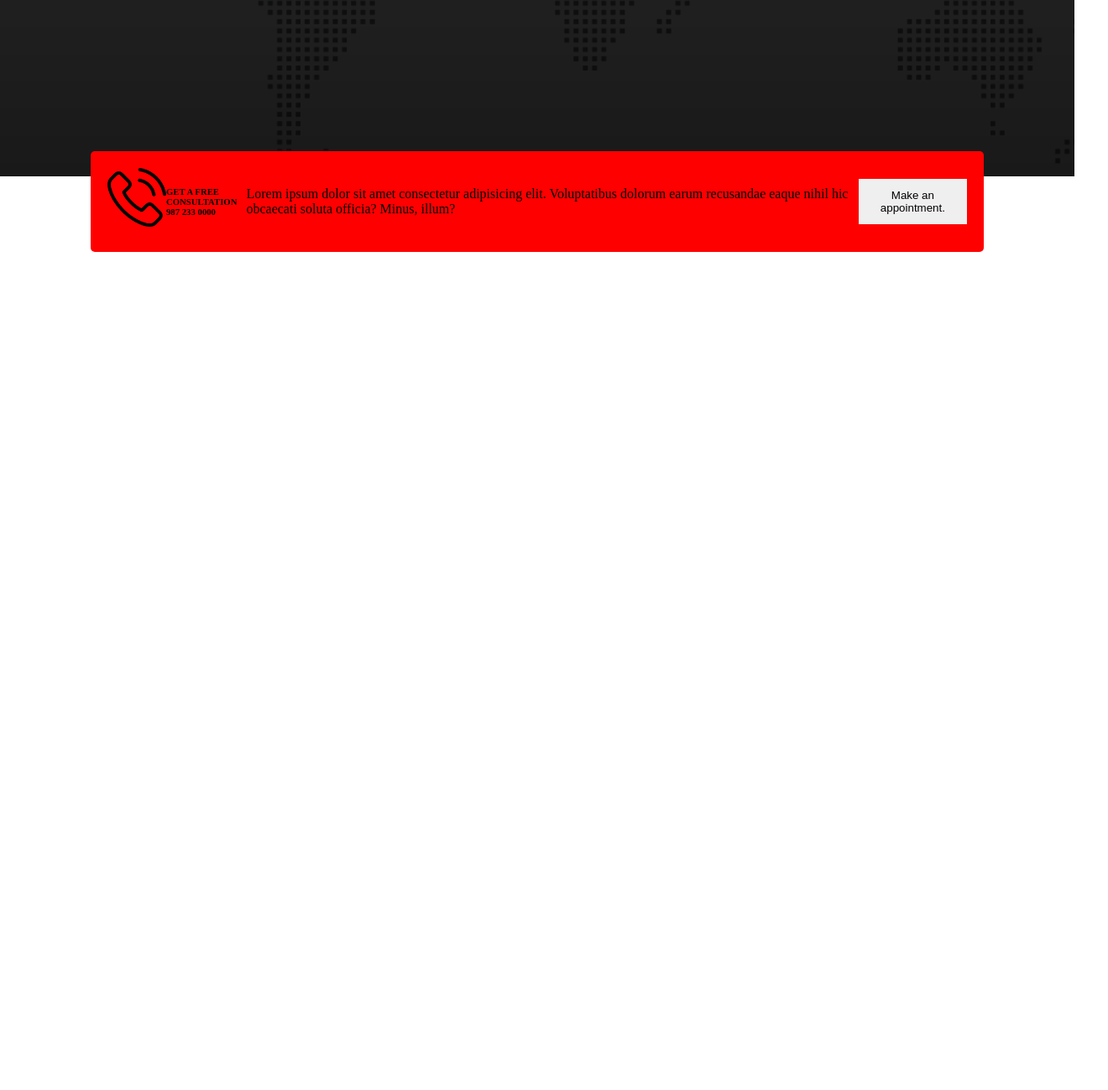
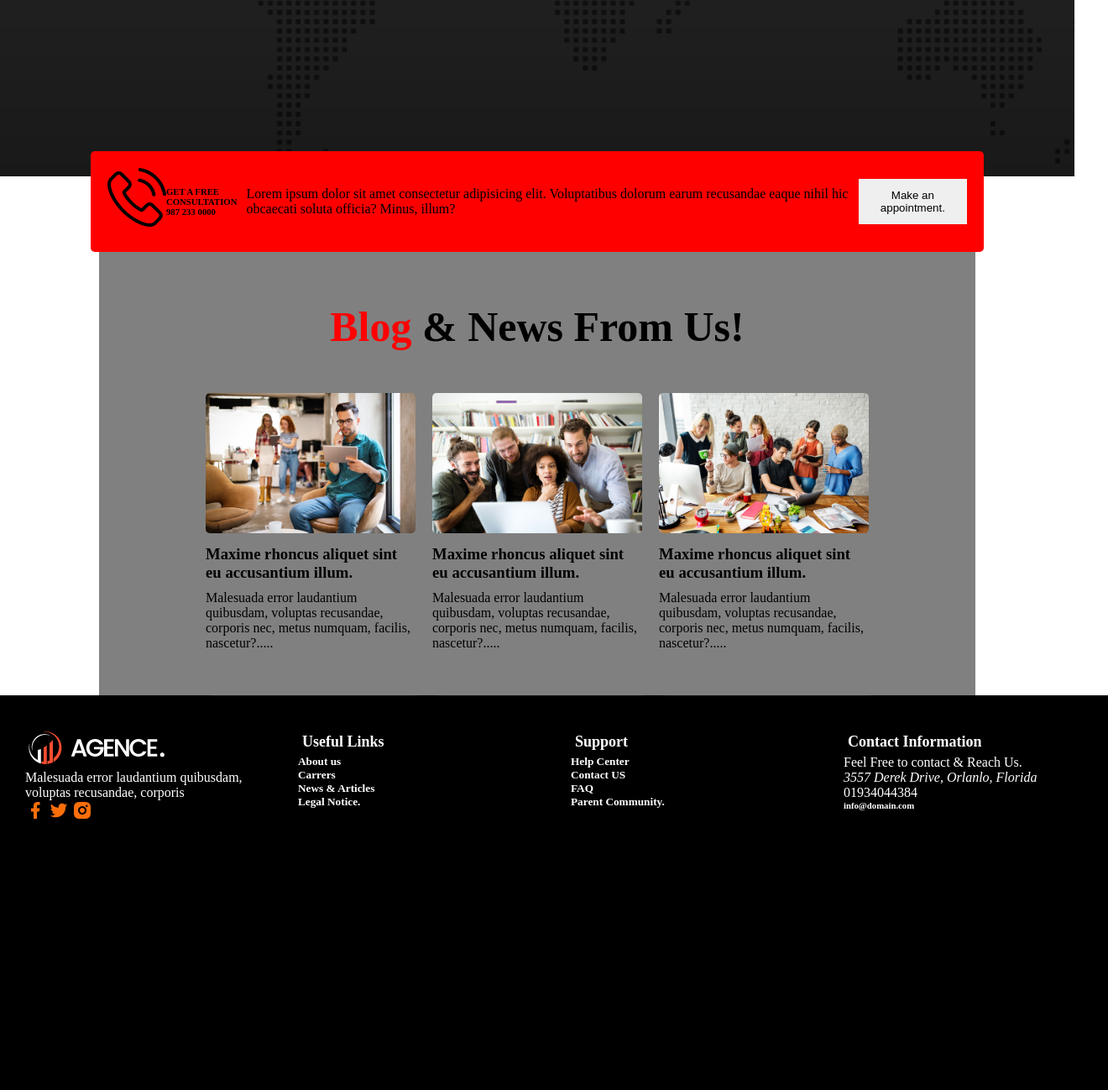
Before and after one commit to rahulroy15/My-digital-agency-website, a plain HTML site: page index.html in a window 1280 px wide. Shown: the part 1499-2797 px from the top of the page at 84% size, 1320 px wide, since content can reach past the window. Before the commit the page ends 1799 px from the top, so only its background shows below. Drawn offline with Linux system fonts and the light colour scheme.

Commit message:
added footer

```diff
--- a/index.html
+++ b/index.html
@@ -91,7 +91,69 @@
                 <button class="btn">Make an appointment.</button>
             </div>
 
+
         </div>
+        <div class="blog-container">
+            <h1 class="title blog-title"> <span class="primary">Blog</span> & News From Us!</h1>
+            <div class="cards">
+                <div class="card">
+                    <img class="blog-img" src="asset/image/blog-1.jpg" alt="">
+                    <h3 class="card-title">Maxime rhoncus aliquet sint eu accusantium illum.</h3>
+                    <p> Malesuada error laudantium quibusdam, voluptas recusandae, corporis nec, metus numquam, facilis, nascetur?.....</p>
+                </div>
+
+                    <div class="card">
+                        <img class="blog-img" src="asset/image/blog-2.jpg" alt="">
+                        <h3 class="card-title">Maxime rhoncus aliquet sint eu accusantium illum.</h3>
+                        <p> Malesuada error laudantium quibusdam, voluptas recusandae, corporis nec, metus numquam, facilis, nascetur?.....</p>
+                    </div>
+
+
+                        <div class="card">
+                            <img class="blog-img" src="asset/image/blog-3.jpg" alt="">
+                            <h3 class="card-title">Maxime rhoncus aliquet sint eu accusantium illum.</h3>
+                            <p> Malesuada error laudantium quibusdam, voluptas recusandae, corporis nec, metus numquam, facilis, nascetur?.....</p>
+                        </div>
+                        </div>
+                        </div>
     </main>
+    <footer>
+        <div class="footer-container">
+            <div class="f-logo">
+                <img src="asset/logo/logo.png" alt="">
+              <p >Malesuada error laudantium quibusdam, voluptas recusandae, corporis  </p>
+
+            </div>
+            <div class="social-links">
+                <img src="asset/icons/facebook.png" alt="">
+                <img src="asset/icons/twitter.png" alt="">
+                <img src="asset/icons/insta.png" alt="">
+            </div>
+        </div>
+        <div class="footer-container">
+            <h3 class="heading">Useful Links</h3>
+            <h5> About us</h5>
+            <h5> Carrers</h5>
+            <h5>News & Articles</h5>
+            <h5>Legal Notice.</h5>
+        </div>
+        <div class="footer-container">
+            <h3 class="heading"> Support</h3>
+            <h5> Help Center</h5>
+            <h5> Contact US</h5>
+            <h5>FAQ</h5>
+            <h5>Parent Community.</h5>
+        </div>
+        <div class="footer-container">
+            <h4 class="heading">Contact Information</h4>
+            <p>Feel Free to contact & Reach Us.
+            <address> 3557 Derek Drive, Orlanlo, Florida</address>
+            01934044384</p>
+            <h6>info@domain.com</h6>
+            </div>
+
+
+
+    </footer>
 </body>
 </html>
--- a/style.css
+++ b/style.css
@@ -121,3 +121,56 @@
     border-radius: 5px;
     margin-top: -30px;
 }
+.blog-title{
+    color: black;
+    text-align: center;
+    margin: 50px;
+}
+.card{
+    width: 250px;
+    height: 350px;
+    box-shadow: 4px 8px 4px gray;
+    border-radius:5px;
+}
+.blog-img{
+    width: 100%;
+    border-radius:5px;
+}
+.card-title{
+    margin-top: 10px;
+    margin-bottom: 10px;
+}
+.cards{
+    display: flex;
+    justify-content: center;
+    gap: 20px;
+}
+.blog-container{
+    width: 80%;
+    margin: auto;
+    background-color: gray;
+    padding: 10px;
+}
+.footer-container{
+    margin-top: 10px;
+    padding: 10px;
+    width: 100%;
+    height: 50vh;
+
+}
+.heading{
+    font-size: 18px;
+    font-weight: bold;
+    padding: 5px;
+}
+footer{
+    display: flex;
+    gap: 20px;
+    justify-content: space-around;
+    width: 100%;
+    background-color: black;
+    color: white;
+    height: auto;
+    padding: 20px;
+
+}
```
Also changed, not shown: asset/icons/facebook.png (added), asset/icons/insta.png (added), asset/icons/twitter.png (added).
